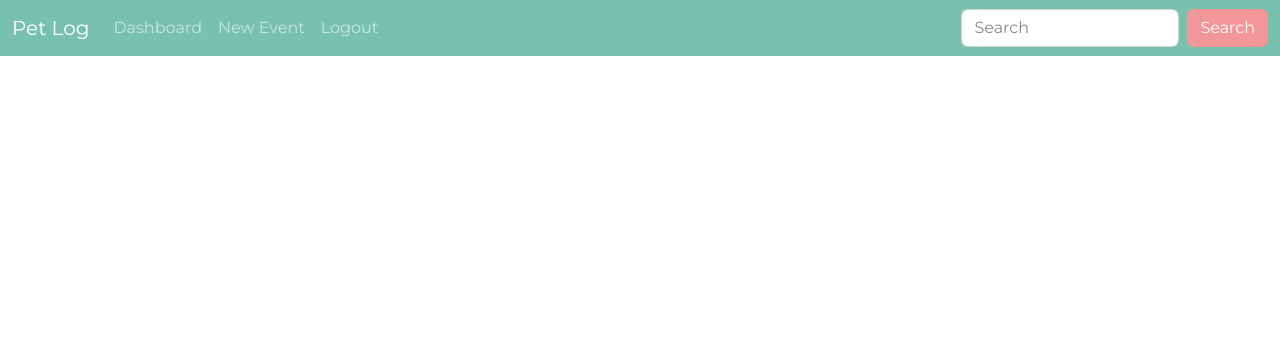
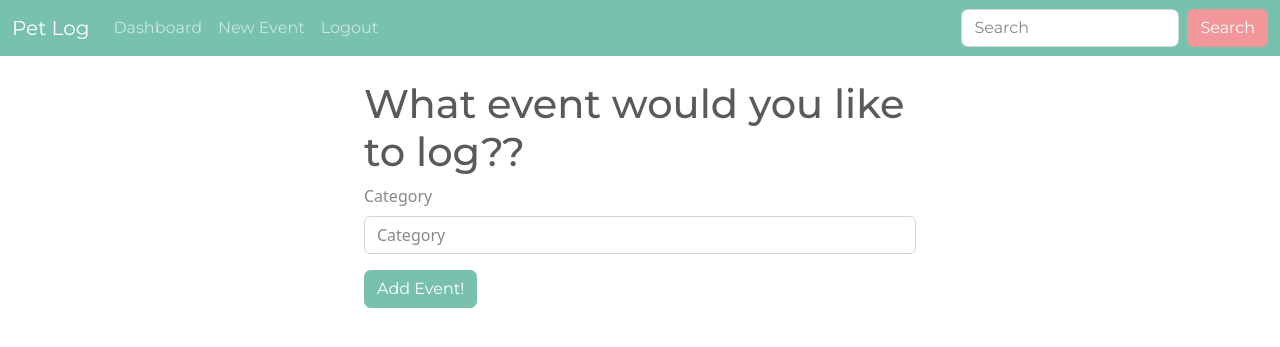
Before and after one commit to Joreamane/PetLog, a Flask app: template flask_app/templates/newevent.html in a window 1280 px wide. Shown: the top 347 px of the page. Run offline with Flask 2, Linux system fonts and the light colour scheme; the template is opened without the code that fills it, so the values that code supplies are empty.

Commit message:
New Event form started, need some fixes

```diff
--- a/flask_app/templates/newevent.html
+++ b/flask_app/templates/newevent.html
@@ -36,5 +36,18 @@
             </div>
         </div>
     </nav>
+
+    <div class="container" style="width:45%">
+        <br>
+        <h1>What event would you like to log??</h1>
+        <form action="/newevent" method="post">
+            <div class="mb-3">
+                <label for="category" class="form-label">Category</label>
+                <input type="text" name="category" id="cateoryInput" class="form-control" placeholder="Category">
+                <!-- Need to figure out how to list previous Categories but also allow a new one within one the same input-->
+            </div>
+            <button type="submit" class="btn btn-primary">Add Event!</button>
+        </form>
+    </div>
 </body>
 </html>
```
